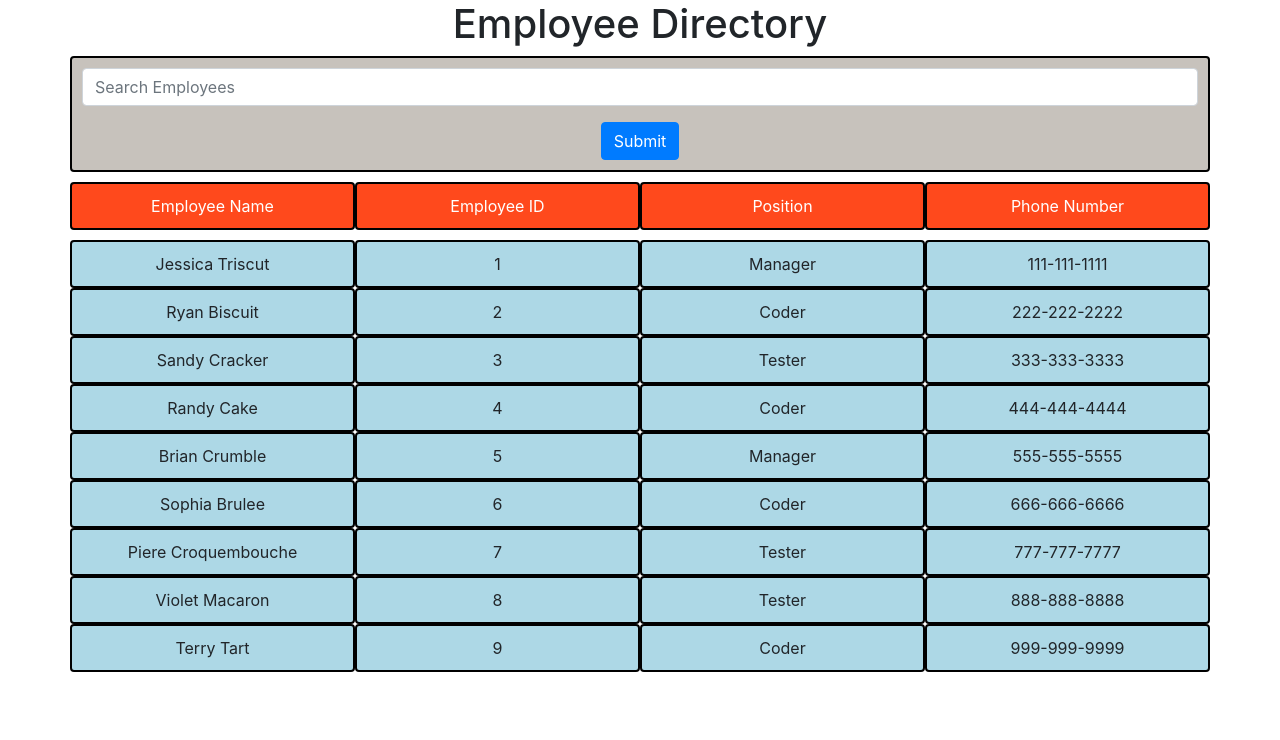
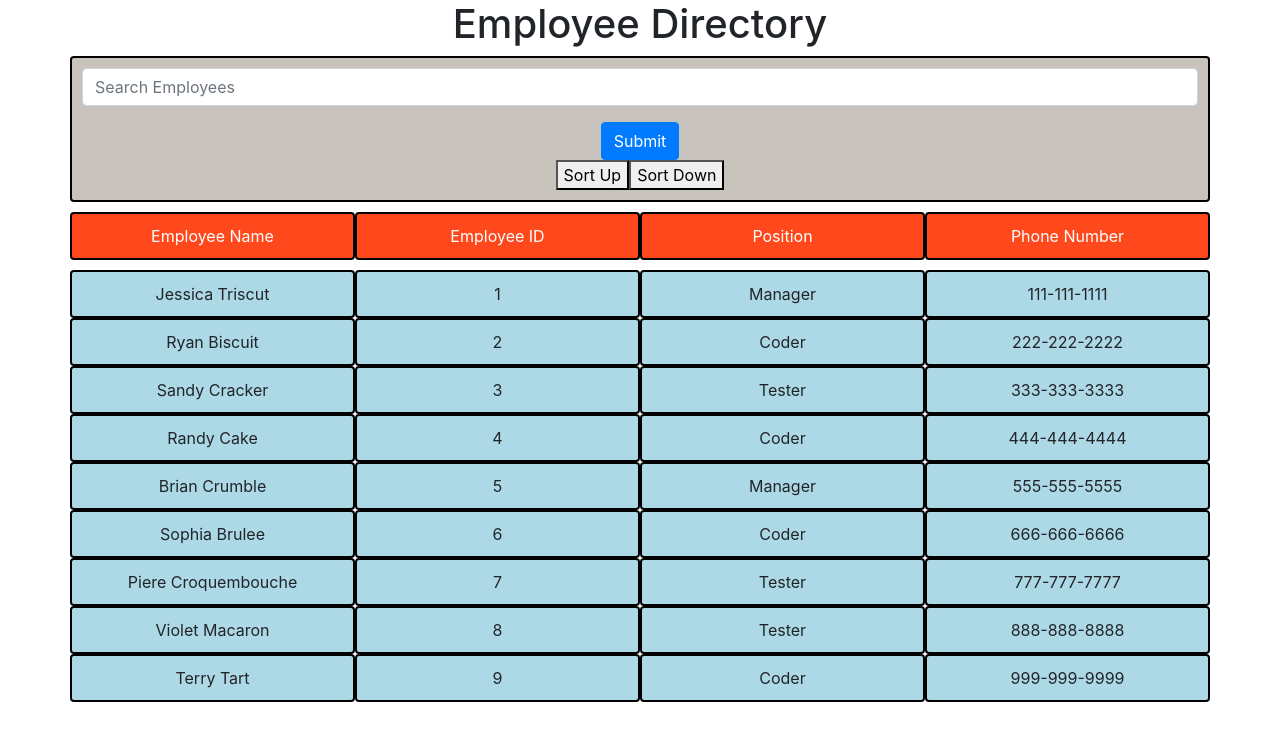
Before and after one commit to j-senak/employee-directory-sort, a React (Create React App) app: page / in a window 1280 px wide. Shown: the top 740 px of the page. Built offline with nearby package versions, Linux system fonts and the light colour scheme.

Commit message:
added sort buttons

```diff
--- a/src/containers/EmployeeDirectory.jsx
+++ b/src/containers/EmployeeDirectory.jsx
@@ -79,6 +79,26 @@ class EmployeeDirectory extends Component {
   //     });
   // }
 
+//   constructor(props) {
+//     super(props)
+//     this.state = { EmployeeDirectory }
+//     this.sortByNameAsc = this.sortByNameAsc.bind(this);
+//     this.sortByNameDesc = this.sortByNameDesc.bind(this);
+//   }
+
+
+  sortByNameAsc() {
+    this.setState((prevState) => {
+      this.state.employees.sort((a, b) => a.name - b.name);
+    });
+  }
+
+  sortByNameDesc() {
+    this.setState((prevState) => {
+      this.state.employees.sort((a, b) => b.name - a.name);
+    });
+  }
+
   clearFilter = () => {
     this.setState({
       employees: this.state.employees,
@@ -87,7 +107,7 @@ class EmployeeDirectory extends Component {
   };
 
   handleChange = (event) => {
-      const {name, value} = event.target;
+    const { name, value } = event.target;
     this.setState({
       [name]: value,
     });
@@ -97,9 +117,9 @@ class EmployeeDirectory extends Component {
     event.preventDefault();
     console.log(this.state.searchTerm);
     const employees = [...this.state.employees];
-    const filteredEmployees = employees.filter(employee => {
+    const filteredEmployees = employees.filter((employee) => {
       // return employee.name.includes(this.state.searchTerm);
-        const regex = new RegExp(this.state.searchTerm, 'gi');
+      const regex = new RegExp(this.state.searchTerm, "gi");
       return employee.name.match(regex);
     });
     this.setState({
@@ -129,9 +149,16 @@ class EmployeeDirectory extends Component {
                   Submit
                 </button>
               </form>
-              {(this.state.searchTerm.length > 0) && (
-              <button className="btn btn-secondary" onClick={this.clearFilter}>Clear Filter</button>
+              {this.state.searchTerm.length > 0 && (
+                <button
+                  className="btn btn-secondary"
+                  onClick={this.clearFilter}
+                >
+                  Clear Filter
+                </button>
               )}
+              <button onClick={this.sortByNameAsc}>Sort Up</button>
+              <button onClick={this.sortByNameDesc}>Sort Down</button>
             </div>
           </div>
         </div>
```
Lines whose indentation alone changed are shown as unchanged.
